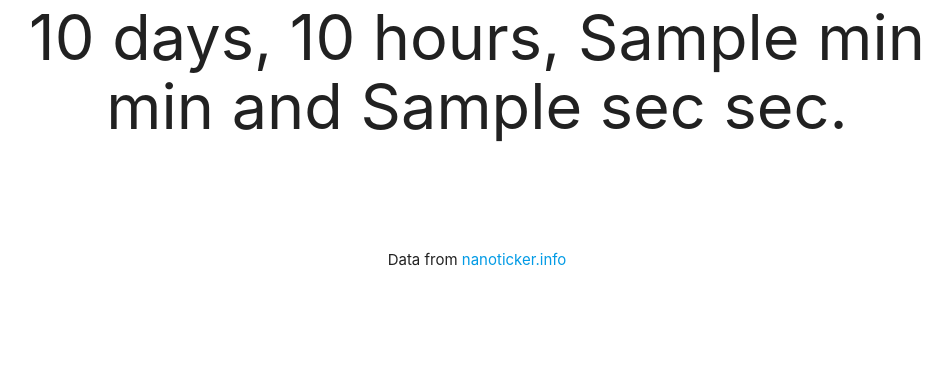
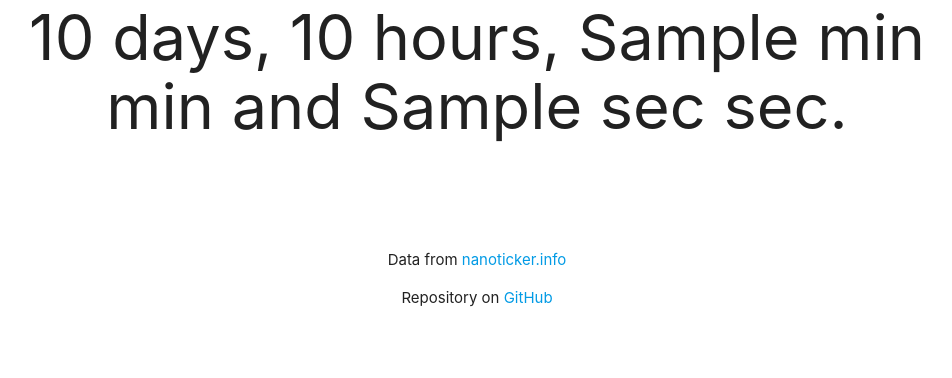
Before and after one commit to SparK-Cruz/NanoBacklog, a Flask app: template templates/index.html in a window 1280 px wide. Shown: the part 371-749 px from the top of the page, without its empty margins (163-1115 px from the left). Run offline with Flask 2, Linux system fonts and the light colour scheme; the template is opened without the code that fills it: most values are stand-ins (such as "Sample title", 1, 10 or a date in 2020); some libraries are stand-ins or nearby versions.

Commit message:
Add Repo

```diff
--- a/templates/index.html
+++ b/templates/index.html
@@ -26,6 +26,7 @@
             <h1>{{ days }} days, {{ hours }} hours, {{ min }} min and {{ sec }} sec.</h1>
             <br><br><br>
             <p>Data from <a href="https://nanoticker.info">nanoticker.info</a> </p>
+            <p>Repository on <a href="https://github.com/JulianSchmidtke/NanoBacklog">GitHub</a></p>
         </div>
     </div>
 
```
